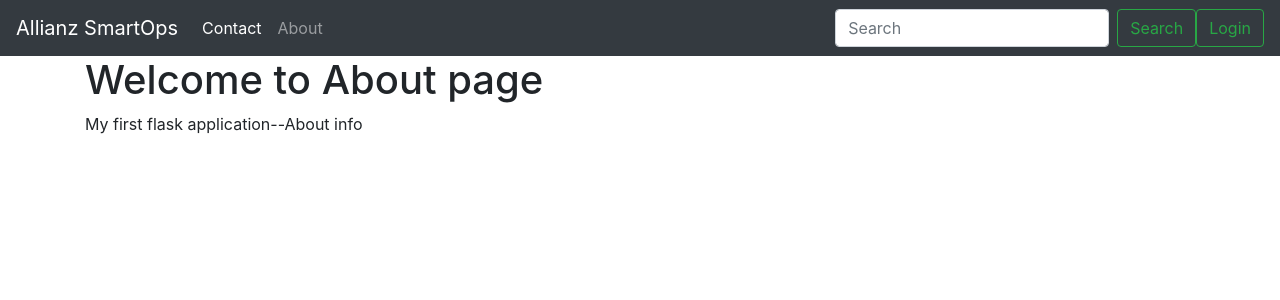
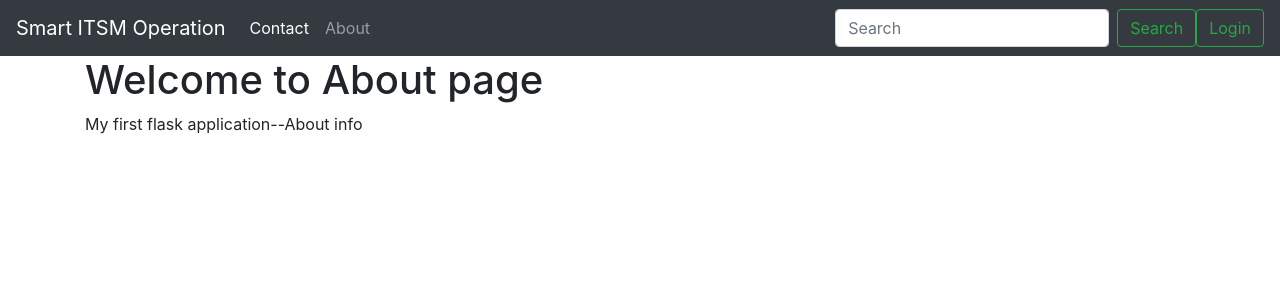
Before and after one commit to sachin-dahivadkar/ServiceNow-Ticket-Classifier, a Flask app: page /about in a window 1280 px wide. Shown: the top 300 px of the page. Run offline with Flask 2, Linux system fonts and the light colour scheme; parts of the project's set-up code (start-up, migrations or seed data) failed here and were passed over; some libraries are stand-ins or nearby versions.

Commit message:
Update base.html

```diff
--- a/Workspace1/app/templates/base.html
+++ b/Workspace1/app/templates/base.html
@@ -21,7 +21,7 @@
 <body>
     <nav class="navbar navbar-expand-lg navbar-dark bg-dark">
 
-        <a class="navbar-brand" href="{{url_for('index')}}">Allianz SmartOps</a>
+        <a class="navbar-brand" href="{{url_for('index')}}">Smart ITSM Operation</a>
         <button class="navbar-toggler" type="button" data-toggle="collapse" data-target="#navbarSupportedContent" aria-controls="navbarSupportedContent" aria-expanded="false" aria-label="Toggle navigation">
           <span class="navbar-toggler-icon"></span>
         </button>
```
